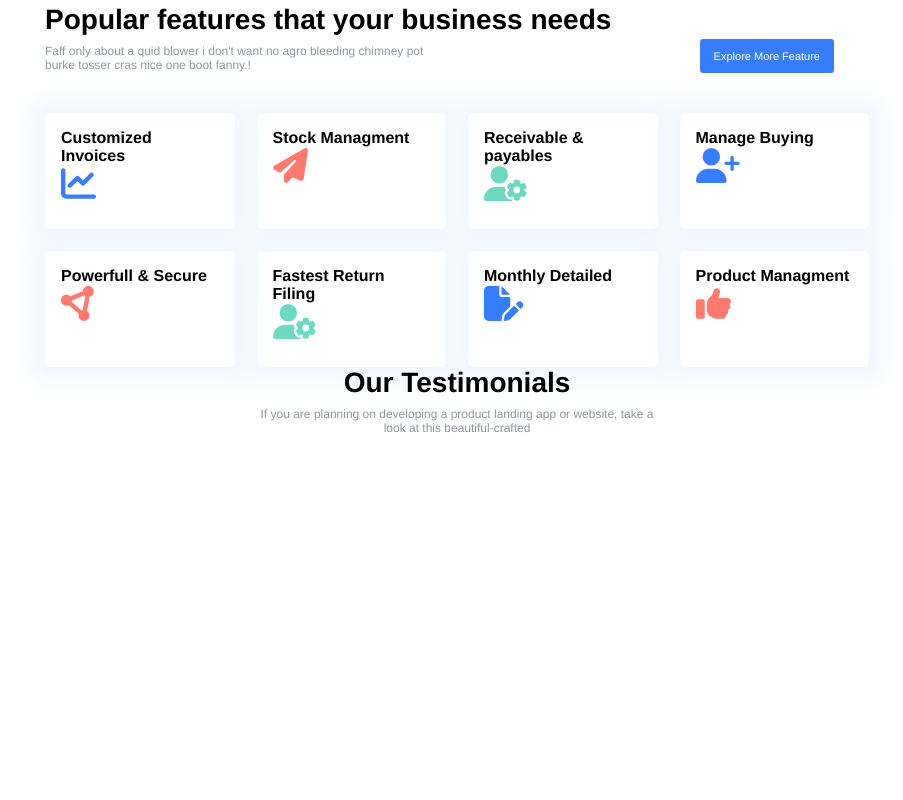
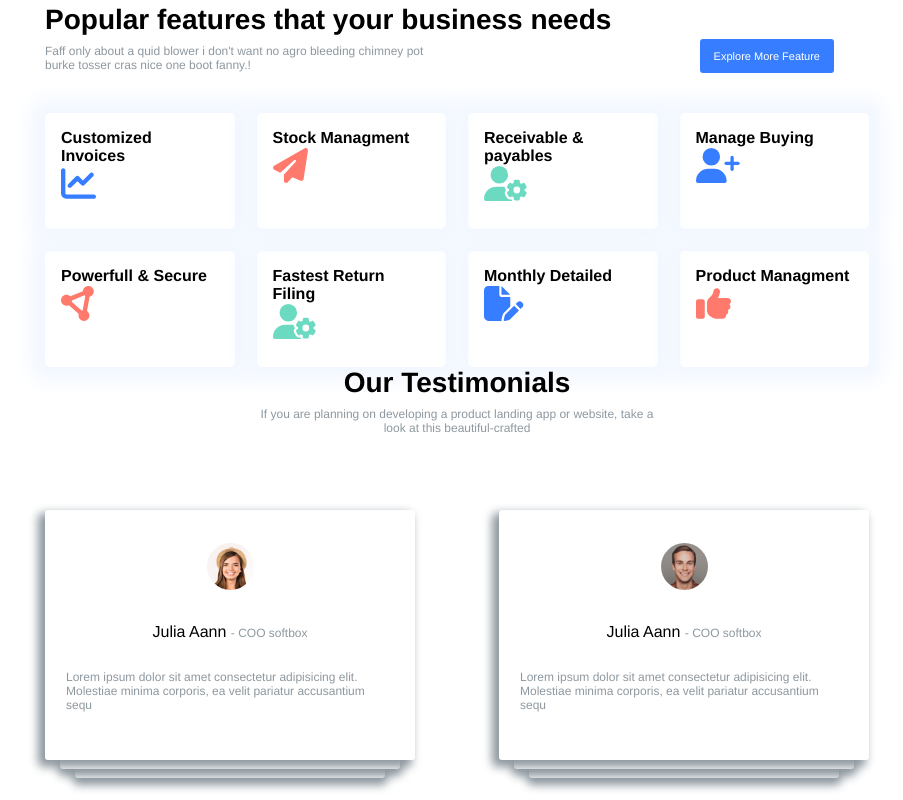
Before and after one commit to VictorEnache/proj-html-vuejs, a Vue app in the folder sb-marketing/: page / in a window 1280 px wide. Shown: the part 1347-2147 px from the top of the page, without its empty margins (183-1086 px from the left). Before the commit the page ends 1782 px from the top, so only its background shows below. Built offline with nearby package versions, Linux system fonts and the light colour scheme.

Commit message:
create testimonial card component

```diff
--- a/sb-marketing/src/components/testimonial_card_component.vue
+++ b/sb-marketing/src/components/testimonial_card_component.vue
@@ -0,0 +1,97 @@
+<template>
+    <div id="testimonial_card">
+        <div class="info">
+            <div class="image">
+                <img :src="img_src" alt="">
+            </div>
+            <div class="text_container">
+                <div class="name">
+                    {{nome}} <span> - {{ruolo}}</span>
+                </div>
+                <p>Lorem ipsum dolor sit amet consectetur adipisicing elit. Molestiae minima corporis, ea velit pariatur accusantium sequ</p>
+            </div>
+        </div>
+        <!-- /.info -->
+        <div class="secondo_strato"></div>
+        <div class="terzo_strato"></div>
+    </div>
+    <!-- /#testimonial_card -->
+</template>
+
+
+
+<script>
+export default {
+    name:'testimonial_card_component',
+
+    props:{
+        img_src: String,
+        nome: String,
+        ruolo: String
+    }
+}
+</script>
+
+
+<style lang="scss">
+    #testimonial_card{
+        position: relative;
+        width: 370px;
+        height: 250px;
+        .info{
+            position: relative;
+            z-index: 3;
+            border-radius: 3px;
+            background-color: white;
+            height: 100%;
+            box-shadow: -5px 5px 10px 2px $text-color-eta;
+            .text_container{
+                .name{
+                    text-align: center;
+                    span{
+                        font-size: 12px;
+                        color: $text-color-eta;
+                    }
+                }
+                p{
+                    padding: 21px;
+                }
+            }
+            .image{
+                width: 47px;
+                margin: auto;
+                padding: 33px 0;
+
+
+                img{
+                    width: 100%;
+                    object-fit: cover;
+                    border-radius: 50%;
+                }
+            }
+
+        }
+        .secondo_strato{
+            border-radius: 3px;
+            z-index: 2;
+            background-color: white;
+            width: calc(100% - 30px);
+            height: 100%;
+            position: absolute;
+            top: 9px;
+            left: 15px;
+            box-shadow: 0px 5px 10px 2px $text-color-eta;
+        }
+
+            .terzo_strato{
+            border-radius: 3px;
+            background-color: white;
+            width: calc(100% - 60px);
+            height: 100%;
+            position: absolute;
+            top: 18px;
+            left: 30px;
+            box-shadow: 0px 5px 10px 2px $text-color-eta;
+        }
+    }
+</style>
--- a/sb-marketing/src/components/testimonials_section_component.vue
+++ b/sb-marketing/src/components/testimonials_section_component.vue
@@ -6,8 +6,8 @@
                 <p>If you are planning on developing a product landing app or website, take a look at this beautiful-crafted</p>
             </div>
             <!-- /.testimonials_text -->
-            <div class="testimonial_cards">
-
+            <div class="testimonial_cards row">
+                <Testimonial_card :img_src="persona.image" :nome="persona.nome" :ruolo="persona.ruolo" :key='index' v-for="(persona, index) in people"/>
             </div>
             <!-- /.testimonial_cards -->
         </div>
@@ -18,8 +18,31 @@
 
 
 <script>
+import Testimonial_card from './testimonial_card_component.vue'
+
 export default {
-    name:'testimonials_section_component'
+    name:'testimonials_section_component',
+
+    data(){
+        return{
+            people:[
+                {
+                    nome:'Julia Aann',
+                    ruolo:'COO softbox',
+                    image:require("../assets/img/26.jpeg")
+                },
+                                {
+                    nome:'Julia Aann',
+                    ruolo:'COO softbox',
+                    image:require("../assets/img/27.jpeg")
+                }
+            ]
+        }
+    },
+
+    components:{
+        Testimonial_card
+    }
 }
 </script>
 
@@ -33,6 +56,12 @@ export default {
                 text-align: center;
                 width: 50%;
             }
+
+            .testimonial_cards{
+                padding-top: 75px;
+                padding-bottom: 2.5rem;
+                justify-content: space-between;
+            }
         }
     }
 </style>
```
